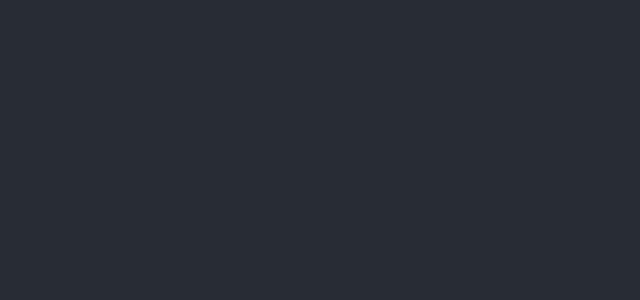
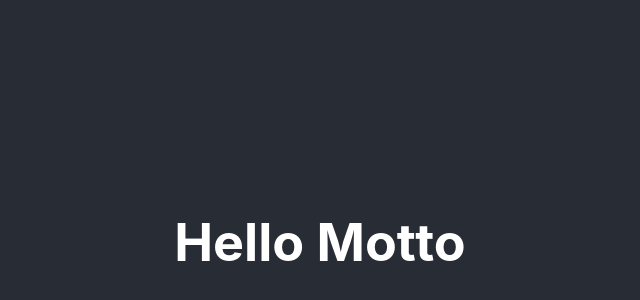
Before and after one commit to cristian-montes/kickball_lab, a React (Create React App) app: page / in a window 1280 px wide. Shown: the part 158-458 px from the top of the page, without its empty margins (320-960 px from the left). Built offline with nearby package versions, Linux system fonts and the light colour scheme.

Commit message:
everything install to began developing

```diff
--- a/src/App.js
+++ b/src/App.js
@@ -4,7 +4,7 @@ function App() {
   return (
     <div className="App">
       <header className="App-header">
-
+    <h1> Hello Motto </h1>
       </header>
     </div>
   );
```
